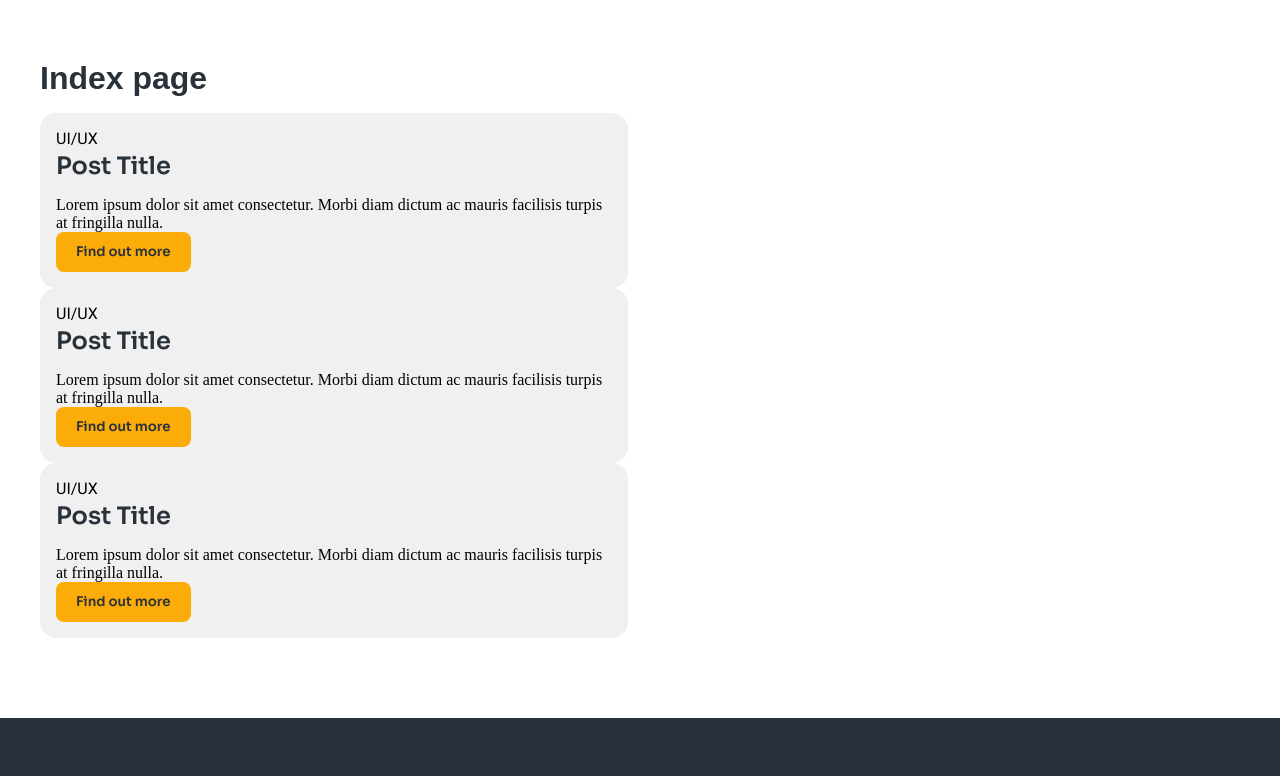
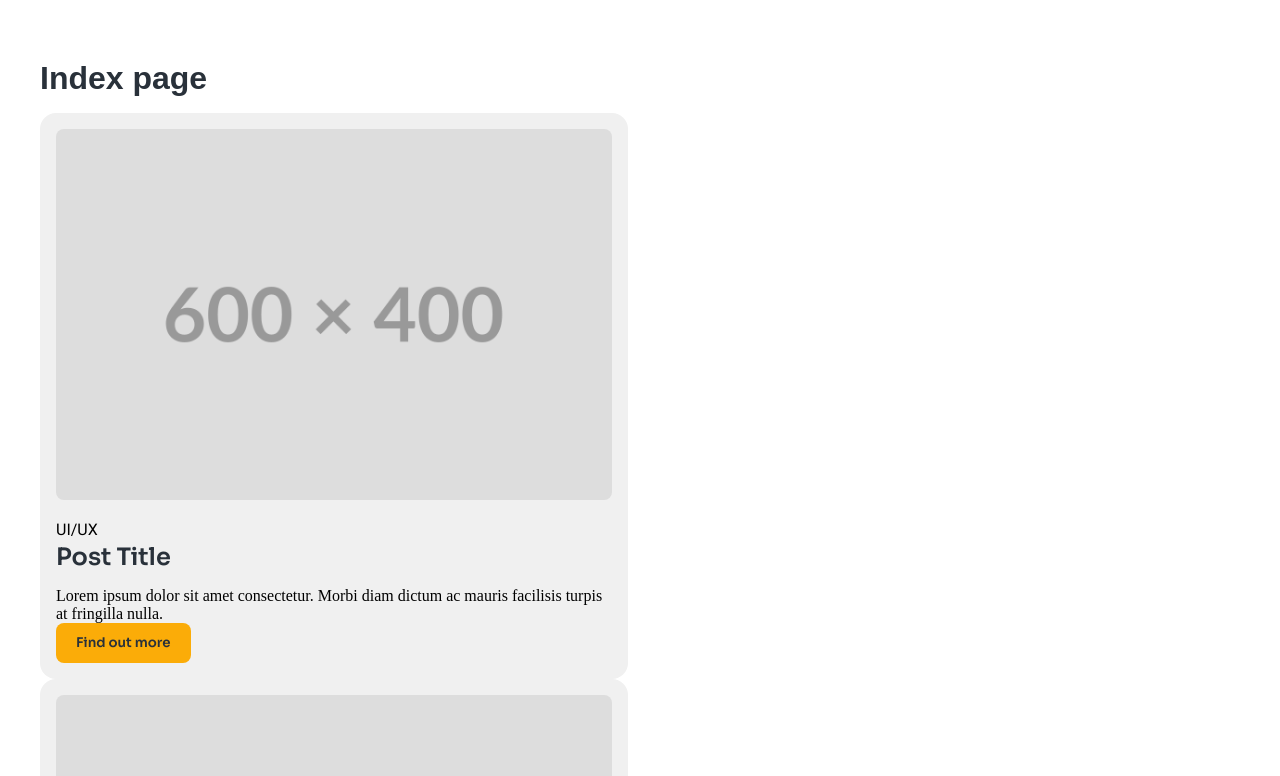
Before and after one commit to JordanNic/personal-site, a Nuxt app: page / in a window 1280 px wide. Shown: the part 820-1596 px from the top of the page. Built offline with nearby package versions, Linux system fonts and the light colour scheme.

Commit message:
Adjusted Posts to include image

```diff
--- a/components/Post.vue
+++ b/components/Post.vue
@@ -1,5 +1,6 @@
 <template>
     <div class="post-card">
+        <img src="@/assets/images/placeholder-img.png" alt="${imageAlt}" />
         <p class="post-card--subtitle">{{ subtitle }}</p>
         <h2 class="post-card--heading">{{ title }}</h2>
         <p class="post-card--intro">{{ postIntro }}</p>
@@ -22,6 +23,14 @@ export default {
             type: String,
             required: true,
         },
+        imageUrl: {
+            type: String,
+            required: false,
+        },
+        imageAlt: {
+            type: String,
+            required: false,
+        },
     }
 }
 </script>
```
